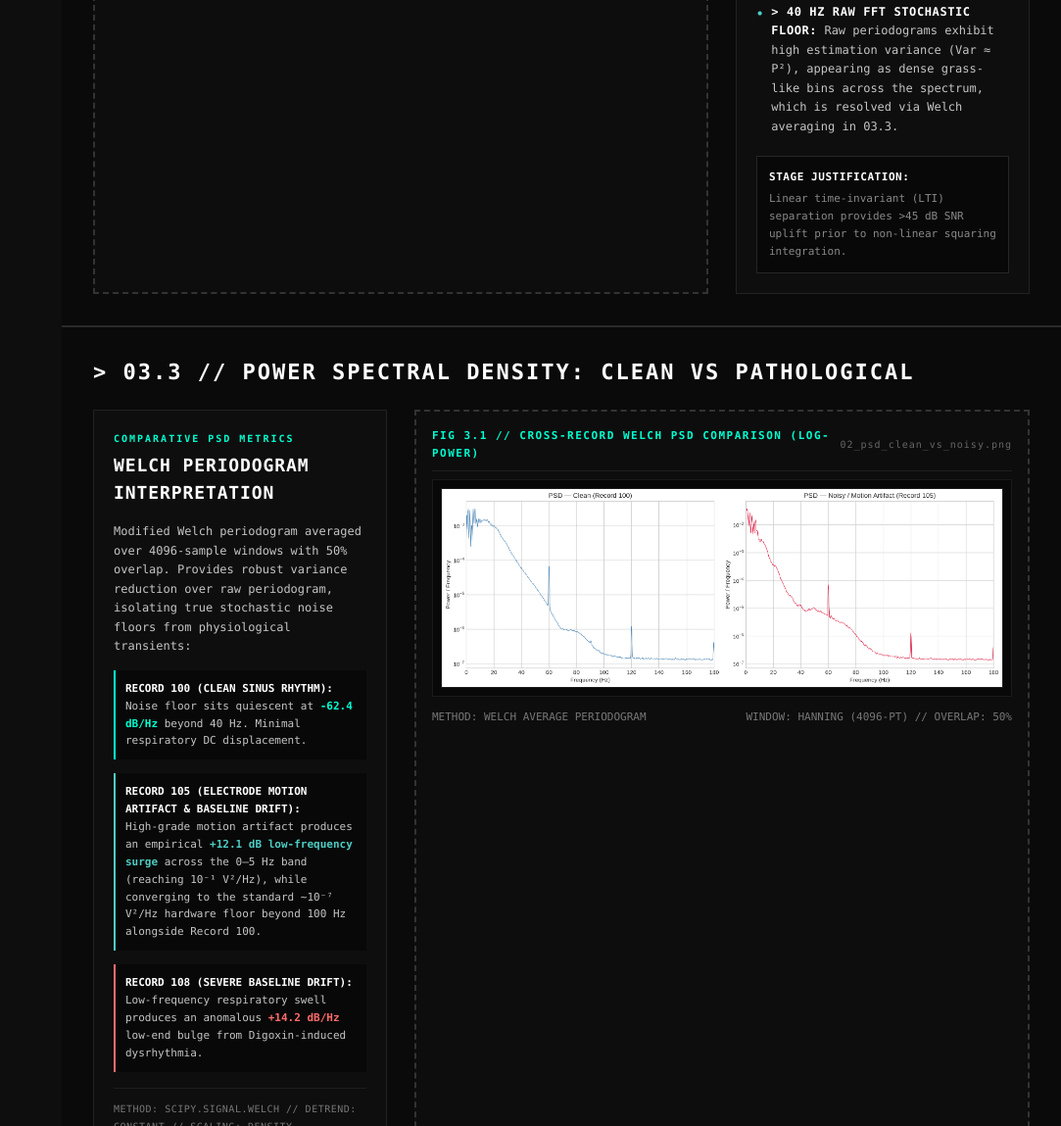
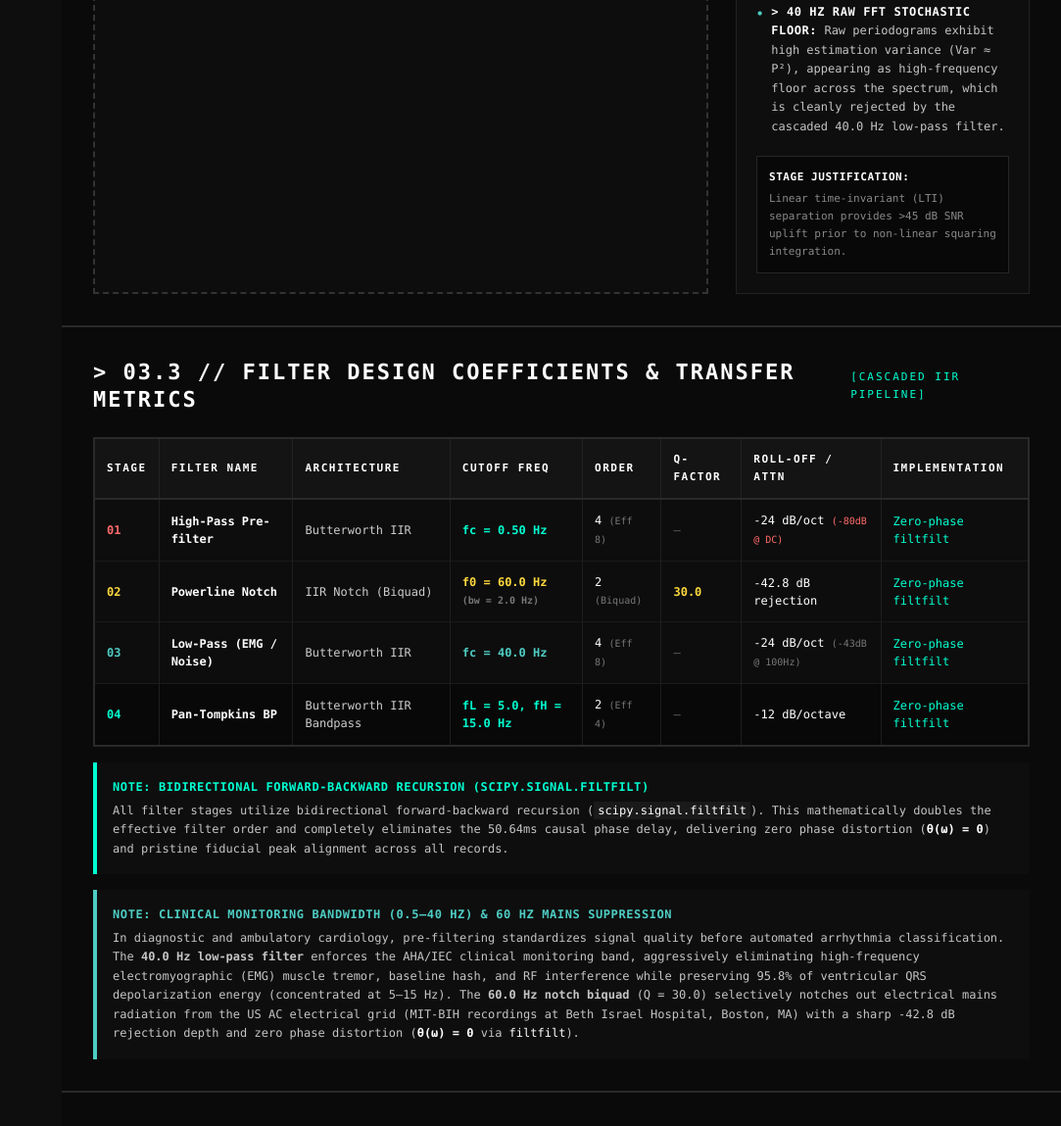
Before and after one commit to ankush-10010/DSP_project, a plain HTML site: page cardiosense-site/noise-filtering/index.html in a window 1280 px wide. Shown: the part 1651-2800 px from the top of the page at 98% size, without its empty margins (197-1280 px from the left). Drawn offline with nearby package versions, Linux system fonts and the light colour scheme.

Commit message:
feat(site): remove section 03.3 Welch power spectral density from noise-filtering page

```diff
--- a/cardiosense-site/noise-filtering/index.html
+++ b/cardiosense-site/noise-filtering/index.html
@@ -16,7 +16,7 @@
       NOISE AUDIT &amp; DIGITAL FILTER DESIGN
     </h1>
 <p class="font-body-md text-body-md text-[#999999] mt-2 max-w-4xl tracking-normal">
-      Frequency-domain noise isolation (FFT/PSD) and zero-phase cascaded IIR filter realization for clinical ECG sanitization. Deterministic validation on 360 Hz Lead MLII acquisitions.
+      Frequency-domain noise isolation (FFT) and zero-phase cascaded IIR filter realization for clinical ECG sanitization. Deterministic validation on 360 Hz Lead MLII acquisitions.
     </p>
 <!-- Telemetry Indicator Bar -->
 <div class="mt-6 border border-[#333333] bg-[#0E0E0E] px-5 py-3 flex flex-wrap items-center justify-between gap-4 text-[12px] tracking-[1.5px] uppercase">
@@ -26,8 +26,8 @@
 </div>
 <div class="h-3 w-[1px] bg-[#333333] hidden md:block"></div>
 <div class="flex items-center gap-2">
-<span class="text-[#666666]">WELCH OVERLAP:</span>
-<span class="text-white font-bold">50% [HANNING]</span>
+<span class="text-[#666666]">FFT RESOLUTION:</span>
+<span class="text-white font-bold">0.088 HZ</span>
 </div>
 <div class="h-3 w-[1px] bg-[#333333] hidden md:block"></div>
 <div class="flex items-center gap-2">
@@ -195,7 +195,7 @@
 <span class="text-[#4ECDC4] font-bold mt-0.5">•</span>
 <div>
 <strong class="text-white uppercase tracking-wider">&gt; 40 Hz Raw FFT Stochastic Floor:</strong>
-                Raw periodograms exhibit high estimation variance (Var ≈ P²), appearing as dense grass-like bins across the spectrum, which is resolved via Welch averaging in 03.3.
+                Raw periodograms exhibit high estimation variance (Var ≈ P²), appearing as high-frequency floor across the spectrum, which is cleanly rejected by the cascaded 40.0 Hz low-pass filter.
               </div>
 </li>
 </ul>
@@ -207,61 +207,11 @@
 </div>
 </div>
 </section>
-<!-- SECTION 4: WELCH POWER SPECTRAL DENSITY (PSD) BENCHMARK -->
-<section class="p-6 md:p-8 border-b-2 border-[#2A2A2A] bg-[#0A0A0A]">
-<h2 class="text-lg md:text-[22px] font-bold text-white tracking-[2px] uppercase mb-6">
-      &gt; 03.3 // POWER SPECTRAL DENSITY: CLEAN vs PATHOLOGICAL
-    </h2>
-<div class="grid grid-cols-1 lg:grid-cols-12 gap-7">
-<!-- Narrative 35% -->
-<div class="lg:col-span-4 bg-[#0E0E0E] border border-[#222222] p-5 flex flex-col justify-between order-2 lg:order-1">
-<div>
-<span class="text-[10px] text-[#00FFD1] uppercase tracking-[2px] font-bold block mb-1">COMPARATIVE PSD METRICS</span>
-<h3 class="text-lg font-bold text-white tracking-wider uppercase mb-4">WELCH PERIODOGRAM INTERPRETATION</h3>
-<div class="space-y-3.5 text-[12px] leading-relaxed text-[#C5C5C5]">
-<p>
-              Modified Welch periodogram averaged over 4096-sample windows with 50% overlap. Provides robust variance reduction over raw periodogram, isolating true stochastic noise floors from physiological transients:
-            </p>
-<div class="p-2.5 bg-[#080808] border-l-2 border-[#00FFD1] text-[11px]">
-<strong class="text-white block uppercase">Record 100 (Clean Sinus Rhythm):</strong>
-              Noise floor sits quiescent at <span class="text-[#00FFD1] font-bold">-62.4 dB/Hz</span> beyond 40 Hz. Minimal respiratory DC displacement.
-            </div>
-<div class="p-2.5 bg-[#080808] border-l-2 border-[#4ECDC4] text-[11px]">
-<strong class="text-white block uppercase">Record 105 (Electrode Motion Artifact &amp; Baseline Drift):</strong>
-High-grade motion artifact produces an empirical <span class="text-[#4ECDC4] font-bold">+12.1 dB low-frequency surge</span> across the 0–5 Hz band (reaching 10⁻¹ V²/Hz), while converging to the standard ~10⁻⁷ V²/Hz hardware floor beyond 100 Hz alongside Record 100.
-</div>
-<div class="p-2.5 bg-[#080808] border-l-2 border-[#FF6B6B] text-[11px]">
-<strong class="text-white block uppercase">Record 108 (Severe Baseline Drift):</strong>
-              Low-frequency respiratory swell produces an anomalous <span class="text-[#FF6B6B] font-bold">+14.2 dB/Hz</span> low-end bulge from Digoxin-induced dysrhythmia.
-            </div>
-</div>
-</div>
-<div class="mt-4 pt-3 border-t border-[#1C1C1C] text-[10px] text-[#777777] uppercase tracking-wider">
-          METHOD: SCIPY.SIGNAL.WELCH // DETREND: CONSTANT // SCALING: DENSITY
-        </div>
-</div>
-<!-- Graphic Display 65% -->
-<div class="lg:col-span-8 bg-[#0D0D0D] border-2 border-dashed border-[#333333] hover:border-[#00FFD1] p-4 transition-colors order-1 lg:order-2">
-<div class="flex items-center justify-between mb-2 pb-2 border-b border-[#1E1E1E]">
-<div class="flex items-center gap-3">
-<span class="text-[11px] font-bold text-[#00FFD1] tracking-[1.5px]">FIG 3.1 // CROSS-RECORD WELCH PSD COMPARISON (LOG-POWER)</span>
-</div>
-<div class="text-[10px] text-[#666666] tracking-widest hidden sm:block">02_psd_clean_vs_noisy.png</div>
-</div>
-<div class="w-full bg-[#080808] border border-[#1A1A1A] p-2 relative overflow-hidden flex items-center justify-center">
-          <img src="/figures/02_psd_clean_vs_noisy.png" alt="02_psd_clean_vs_noisy.png // Welch PSD Clean vs Noisy" class="w-full h-auto max-h-[520px] object-contain border border-[#1A1A1A]" loading="lazy" />
-        </div><div class="mt-3 flex items-center justify-between text-[11px] text-[#777777]">
-<span>METHOD: WELCH AVERAGE PERIODOGRAM</span>
-<span>WINDOW: HANNING (4096-PT) // OVERLAP: 50%</span>
-</div>
-</div>
-</div>
-</section>
-<!-- SECTION 5: FOUR-STAGE DIGITAL FILTER SPECIFICATIONS -->
+<!-- SECTION 4: FOUR-STAGE DIGITAL FILTER SPECIFICATIONS -->
 <section class="p-6 md:p-8 border-b-2 border-[#2A2A2A] bg-[#0A0A0A]">
 <div class="flex items-center justify-between mb-6">
 <h2 class="text-lg md:text-[22px] font-bold text-white tracking-[2px] uppercase">
-        &gt; 03.4 // FILTER DESIGN COEFFICIENTS &amp; TRANSFER METRICS
+        &gt; 03.3 // FILTER DESIGN COEFFICIENTS &amp; TRANSFER METRICS
       </h2>
 <span class="text-[11px] text-[#00FFD1] uppercase tracking-[2px]">[CASCADED IIR PIPELINE]</span>
 </div>
@@ -343,15 +293,15 @@ High-grade motion artifact produces an empirical <span class="text-[#4ECDC4] fon
       </p>
 </div>
 </section>
-<!-- SECTION 6: BODE FREQUENCY RESPONSES & TRANSIENTS -->
+<!-- SECTION 5: BODE FREQUENCY RESPONSES & TRANSIENTS -->
 <section class="p-6 md:p-8 border-b-2 border-[#2A2A2A] bg-[#0A0A0A]">
 <h2 class="text-lg md:text-[22px] font-bold text-white tracking-[2px] uppercase mb-6">
-      &gt; 03.5 // BODE MAGNITUDE PROFILES
+      &gt; 03.4 // BODE MAGNITUDE PROFILES
     </h2>
 <div class="bg-[#0D0D0D] border-2 border-dashed border-[#333333] hover:border-[#00FFD1] p-5 transition-colors">
 <div class="flex items-center justify-between mb-4 pb-2 border-b border-[#1E1E1E]">
 <div class="flex items-center gap-3">
-<span class="text-[12px] font-bold text-[#00FFD1] tracking-[1.5px]">FIG 3.2 // CASCADED IIR TRANSFER FUNCTIONS | H(f) ATTENUATION CHARTS</span>
+<span class="text-[12px] font-bold text-[#00FFD1] tracking-[1.5px]">FIG 3.1 // CASCADED IIR TRANSFER FUNCTIONS | H(f) ATTENUATION CHARTS</span>
 </div>
 <div class="text-[10px] text-[#666666] tracking-widest hidden sm:block">03_filter_frequency_responses.png</div>
 </div>
@@ -364,15 +314,15 @@ High-grade motion artifact produces an empirical <span class="text-[#4ECDC4] fon
 </div>
 </div>
 </section>
-<!-- SECTION 7: TIME-DOMAIN CONDITIONING (BEFORE & AFTER) -->
+<!-- SECTION 6: TIME-DOMAIN CONDITIONING (BEFORE & AFTER) -->
 <section class="p-6 md:p-8 border-b-2 border-[#2A2A2A] bg-[#0A0A0A]">
 <h2 class="text-lg md:text-[22px] font-bold text-white tracking-[2px] uppercase mb-6">
-      &gt; 03.6 // TIME-DOMAIN SIGNAL SANITIZATION
+      &gt; 03.5 // TIME-DOMAIN SIGNAL SANITIZATION
     </h2>
 <div class="bg-[#0D0D0D] border-2 border-dashed border-[#333333] hover:border-[#00FFD1] p-5 transition-colors">
 <div class="flex items-center justify-between mb-4 pb-2 border-b border-[#1E1E1E]">
 <div class="flex items-center gap-3">
-<span class="text-[12px] font-bold text-[#00FFD1] tracking-[1.5px]">FIG 3.3 // 10-SECOND CONTINUOUS TELEMETRY STRIP (LEAD MLII // MIT-BIH RECORD 105)</span>
+<span class="text-[12px] font-bold text-[#00FFD1] tracking-[1.5px]">FIG 3.2 // 10-SECOND CONTINUOUS TELEMETRY STRIP (LEAD MLII // MIT-BIH RECORD 105)</span>
 </div>
 <div class="text-[10px] text-[#666666] tracking-widest hidden sm:block">03_raw_vs_filtered_ecg.png</div>
 </div>
@@ -382,7 +332,7 @@ High-grade motion artifact produces an empirical <span class="text-[#4ECDC4] fon
 </div>
 </div>
 </section>
-<!-- SECTION 8: FILTER PERFORMANCE HIGHLIGHTS -->
+<!-- SECTION 7: FILTER PERFORMANCE HIGHLIGHTS -->
 <section class="p-6 md:p-8 border-b-2 border-[#2A2A2A] bg-[#0A0A0A]">
 <div class="grid grid-cols-1 md:grid-cols-3 gap-5">
 <!-- Stat Box 1 -->
@@ -441,7 +391,7 @@ High-grade motion artifact produces an empirical <span class="text-[#4ECDC4] fon
 </div>
 </div>
 </section>
-<!-- SECTION 9: NAVIGATION CONTROLS -->
+<!-- SECTION 8: NAVIGATION CONTROLS -->
 <section class="p-6 md:p-8 bg-[#0A0A0A] flex flex-col sm:flex-row items-center justify-between gap-4">
 <a class="w-full sm:w-auto px-6 py-4 border-2 border-[#333333] hover:border-white text-[#888888] hover:text-white uppercase tracking-[2px] text-[12px] font-bold flex items-center justify-center gap-3 transition-colors" href="/pipeline">
 <span>← 02 PIPELINE ARCHITECTURE</span>
```
Also changed, not shown: cardiosense-site/pipeline/index.html (+2 -2 lines).
